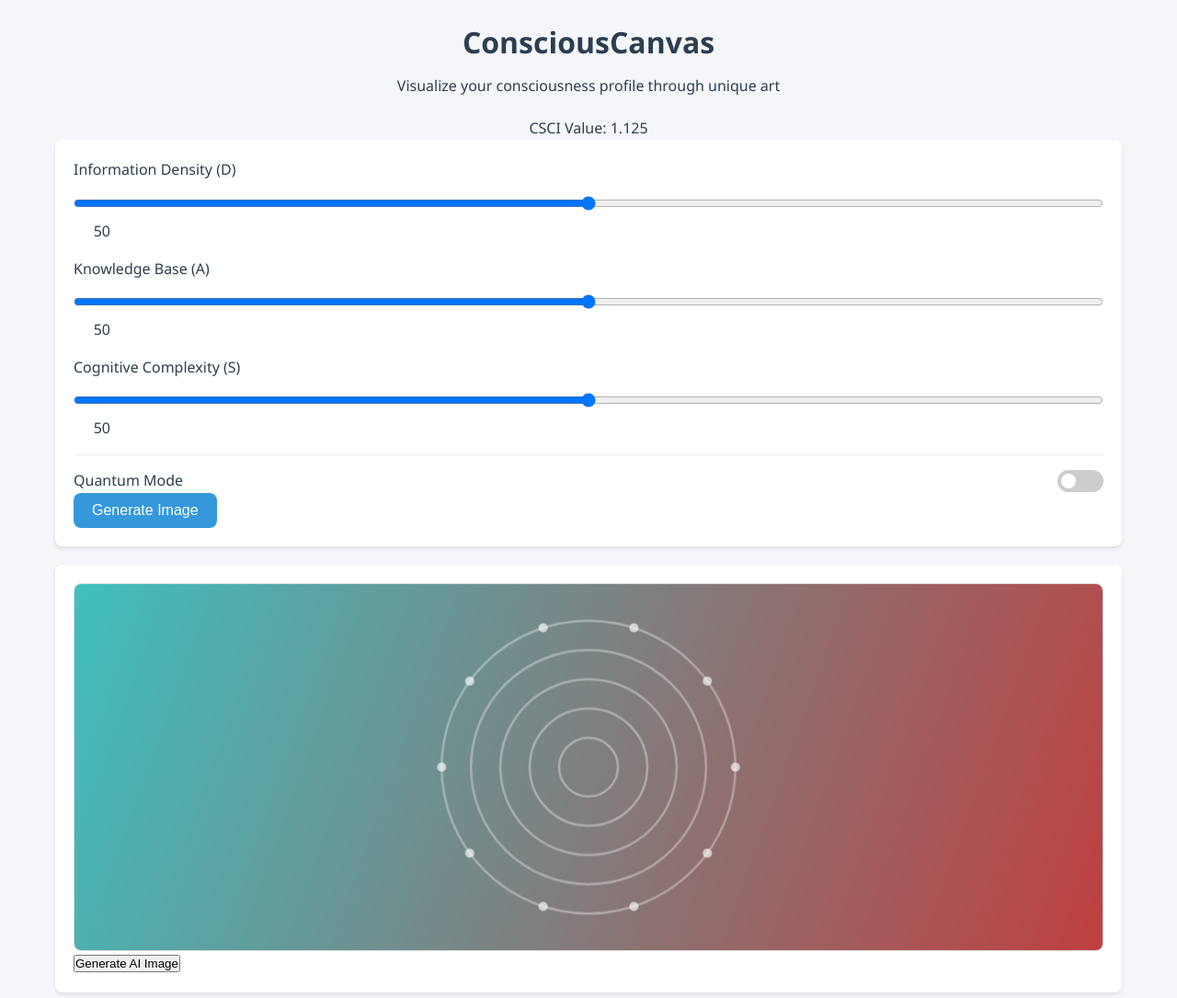
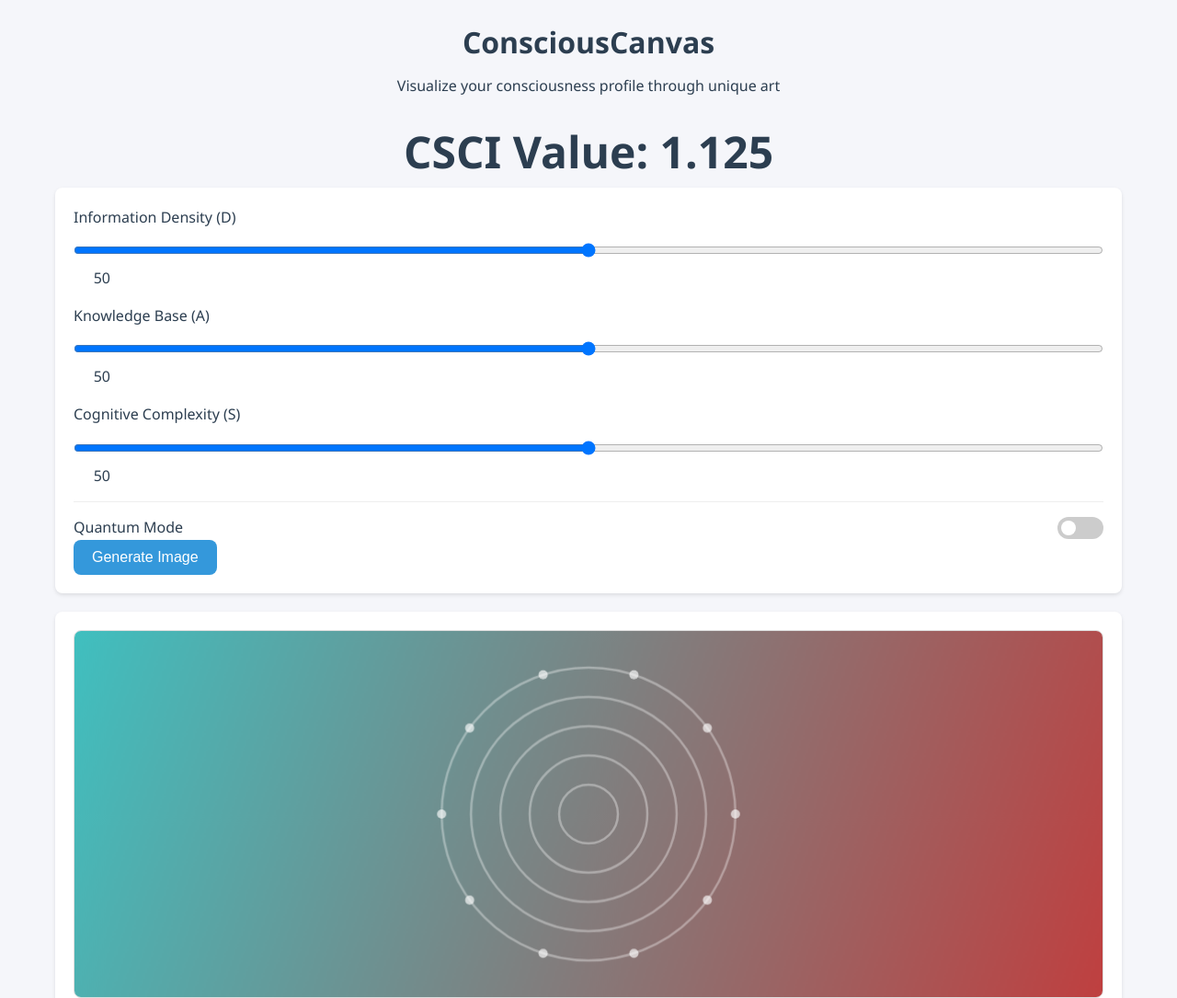
Before and after one commit to honeylouluzon/Introduction-to-Vibe-Coding-ArtGen, a plain HTML site: page index.html in a window 1280 px wide. Shown: the top 1085 px of the page at 92% size. Drawn offline with Linux system fonts and the light colour scheme.

Commit message:
Task #3: Made the CSCI label and value 3 points bigger and bold as per instructions in TASK.md

```diff
--- a/index.html
+++ b/index.html
@@ -14,7 +14,7 @@
         </header>
 
         <main>
-            <div class="csci-display emphasized">
+            <div class="csci-display emphasized" style="font-size: 3em; font-weight: bold;">
                 <span>CSCI Value: </span>
                 <span id="csciValue">0</span>
             </div>
--- a/styles.css
+++ b/styles.css
@@ -147,6 +147,8 @@ input:checked + .toggle-slider:before {
     margin-top: 10px;
     text-align: center;
     font-weight: 500;
+    font-size: 3em;
+    font-weight: bold;
 }
 
 .actions {
```
Also changed, not shown: TASK.md (+1 -0 lines).
